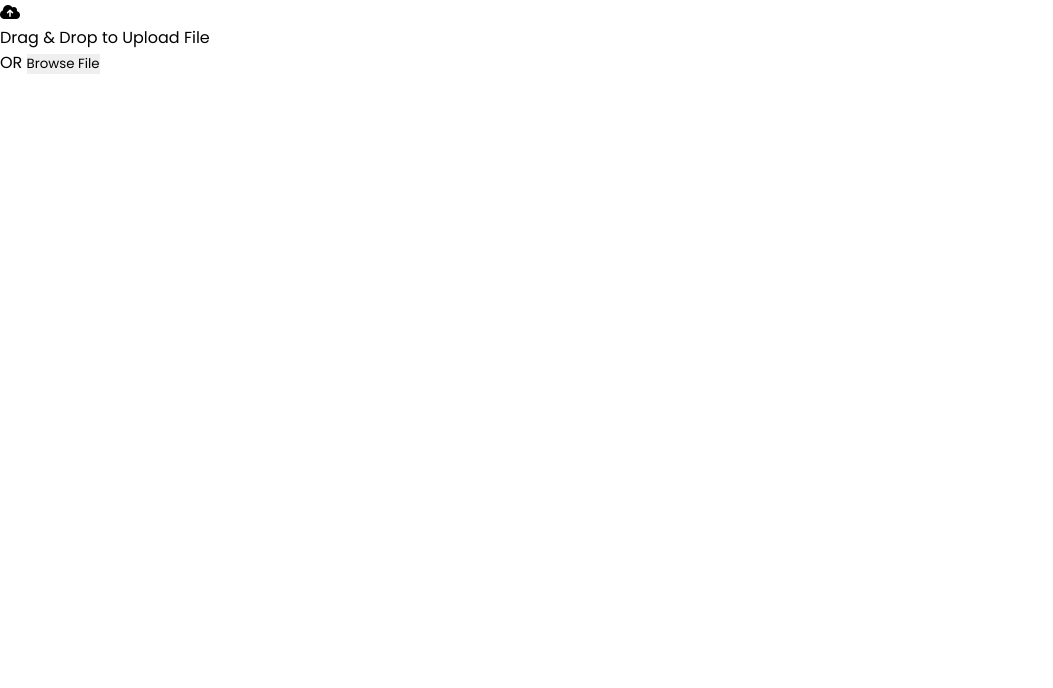
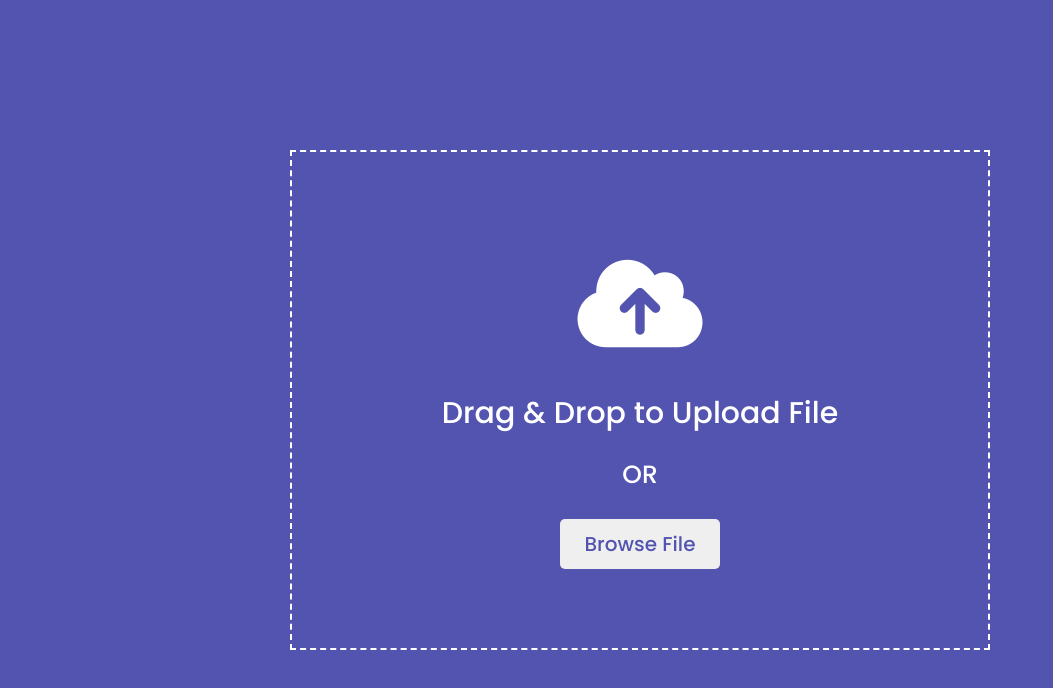
Before and after one commit to Camille846/DragDrop, a plain HTML site: page index.html in a window 1280 px wide. Shown: the whole page, without its empty margins (0-1053 px from the left). Drawn offline with Linux system fonts and the light colour scheme.

Commit message:
Style: frame UI Design

```diff
--- a/style.css
+++ b/style.css
@@ -1,15 +1,14 @@
-@import url('https://fonts.googleapis.com/css2?family=Poppins:wght@400;500;600;700&display=swap');
+@import url('https://fonts.googleapis.com/css2?family=Poppins:wght@400;500&display=swap');
 :root{
     /* Colors */
     --bg-color:#5354b0;
+    --hover-color:#3c3d9e;
     --text-color: #fff;
 
     /* Font family */
     --font-family: 'Poppins', sans-serif;
 
     /* Font weight */
-    --bold: 700;
-    --semi-bold:600;
     --regular: 400;
     --medium: 500;
 
@@ -27,8 +26,48 @@
     font-family: var(--font-family);
 }
 
-button{
+body{
+    background-color: var(--bg-color);
+    color: #fff;
+    min-height: 100vh;
+    display: flex;
+    justify-content: center;
+    align-items: center;
+}
+
+.frame{
+    width: 700px;
+    height: 500px;
+    display: flex;
+    flex-direction: column;
+    justify-content: center;
+    align-items: center;
+    border: 2px dashed #fff;
+    row-gap: 10px;
+}
+
+.cloud__icon{
+    font-size: var(--icon-size);
+}
+
+.title{
+    font-size: var(--title-size);
+    font-weight: var(--medium);
+}
+
+span{
+    font-size: var(--text-size);
+    font-weight: var(--medium);
+    margin: 10px 0 15px 0;
+}
+
+.btn{
     border: none;
     outline: none;
     cursor: pointer;
+    font-size: var(--button-size);
+    font-weight: var(--medium);
+    padding: 10px 25px;
+    border-radius: 5px;
+    color:var(--bg-color);
 }
```
